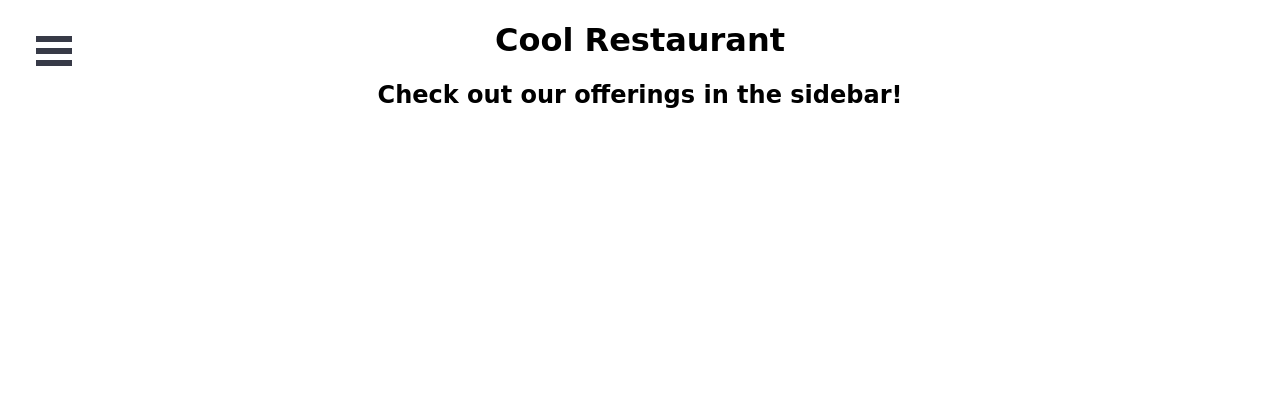
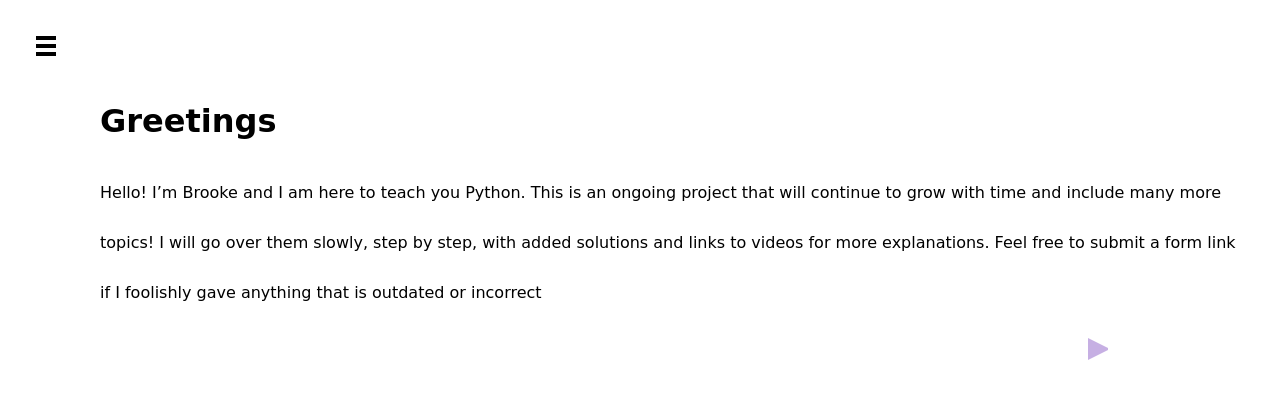
Before and after one commit to abrichards10/Learn-Python, a React (Create React App) app: page / in a window 1280 px wide. Shown: the top 398 px of the page. Built offline with nearby package versions, Linux system fonts and the light colour scheme.

Commit message:
added button to link to next page and updated ReadMe and design

```diff
--- a/src/components/home.jsx
+++ b/src/components/home.jsx
@@ -1,13 +1,30 @@
 import React from "react";
 import Sidebar from "./sidebar";
-
+import "./index.css"
+import { useNavigate } from "react-router-dom";
 const Home = () => {
+    let navigate = useNavigate();
+    const routeChange = () =>{
+        let path = `./setup`;
+        navigate(path);
+    }
     return (
-        <div className="App" id="outer-container">
+        <div id="outer-container">
             <Sidebar pageWrapId={'page-wrap'} outerContainerId={'outer-container'} />
             <div id="page-wrap">
-                <h1>Cool Restaurant</h1>
-                <h2>Check out our offerings in the sidebar!</h2>
+                <div className="main-home">
+                    <h1>Greetings</h1>
+                    <p>Hello!  I’m Brooke and I am here to teach you Python.
+                        This is an ongoing project that will continue to grow
+                        with time and include many more topics!  I will go over
+                        them slowly, step by step, with added solutions and links
+                        to videos for more explanations. Feel free to submit a form
+                        link if I foolishly gave anything that is outdated or incorrect
+                    </p>
+                </div>
+                <button color="primary" className="next-button"
+                        onClick={routeChange}>
+                </button>
             </div>
         </div>
     );
--- a/src/components/index.css
+++ b/src/components/index.css
@@ -2,37 +2,66 @@ body {
   margin: 0;
   font-family: "Comic Sans MS", serif;
 }
+
+.main-home {
+  padding-right: 30px;
+  padding-left: 100px;
+  padding-top: 75px;
+  line-height: 50px;
+}
+
+.main-setup {
+  padding-left: 100px;
+  padding-top: 75px;
+  line-height: 50px;
+}
+
+.next-button {
+  margin-left: 85%;
+  border-top: 10px solid transparent;
+  border-bottom: 10px solid transparent;
+  border-right: 20px solid;
+  border-left: none;
+  background-color: white;
+  cursor: pointer;
+  outline: none;
+  font-size: 20px;
+  border-left: 20px solid;
+  border-right: none;
+  border-left-color: #C6AFE3;
+}
+
 
 /*SIDEBAR*/
 
 /* Position and sizing of burger button */
 .bm-burger-button {
   position: fixed;
-  width: 36px;
-  height: 30px;
+  width: 20px;
+  height: 20px;
   left: 36px;
   top: 36px;
 }
 
 /* Color/shape of burger icon bars */
 .bm-burger-bars {
-  background: #373a47;
+  background: #000000;
 }
 
 /* Color/shape of burger icon bars on hover*/
 .bm-burger-bars-hover {
-  background: #a90000;
+  background: #C6AFE3;
 }
 
 /* Position and sizing of clickable cross button */
 .bm-cross-button {
-  height: 24px;
-  width: 24px;
+  height: 30px;
+  width: 30px;
 }
 
 /* Color/shape of close button cross */
 .bm-cross {
-  background: #bdc3c7;
+  background: #000000;
 }
 
 /*
@@ -46,8 +75,8 @@ Note: Beware of modifying this element as it can break the animations - you shou
 
 /* General sidebar styles */
 .bm-menu {
-  background: #373a47;
-  padding: 2.5em 1.5em 0;
+  background: #C6AFE3;
+  padding: 1em 1.5em;
   font-size: 1.15em;
 }
 
@@ -58,7 +87,7 @@ Note: Beware of modifying this element as it can break the animations - you shou
 
 /* Wrapper for item list */
 .bm-item-list {
-  color: #b8b7ad;
+  color: #000000;
   padding: 0.8em;
 }
 
@@ -78,8 +107,7 @@ Note: Beware of modifying this element as it can break the animations - you shou
 /* Individual item */
 .bm-item {
   display: inline-block;
-
-  color: #d1d1d1;
+  color: #000000;
   margin-bottom: 10px;
   text-align: left;
   text-decoration: none;
@@ -87,5 +115,5 @@ Note: Beware of modifying this element as it can break the animations - you shou
 }
 
 .bm-item:hover {
-  color: #ffffff;
+  color: #000000;
 }
--- a/src/components/setup.jsx
+++ b/src/components/setup.jsx
@@ -3,11 +3,15 @@ import Sidebar from "./sidebar";
 const Setup = () => {
 
     return (
-        <div className="App" id="outer-container">
+        <div id="outer-container">
             <Sidebar pageWrapId={'page-wrap'} outerContainerId={'outer-container'} />
             <div id="page-wrap">
-                <h1>Cool Restaurant</h1>
-                <h2>Check out our offerings in the sidebar!</h2>
+                <div className="main-setup">
+                    <h1>Setup</h1>
+                    <p>
+                        Setup Instructions
+                    </p>
+                </div>
             </div>
         </div>
     );
```
Also changed, not shown: 1 other file (tests, documents, lock files or other folders).
